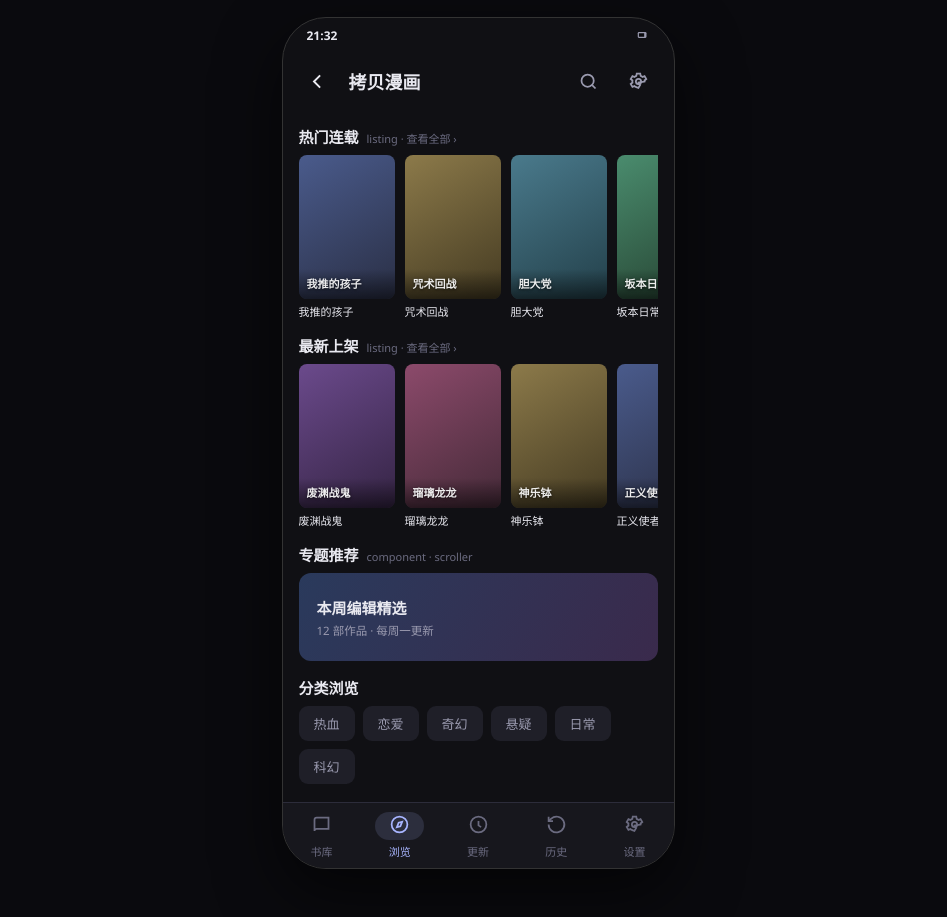
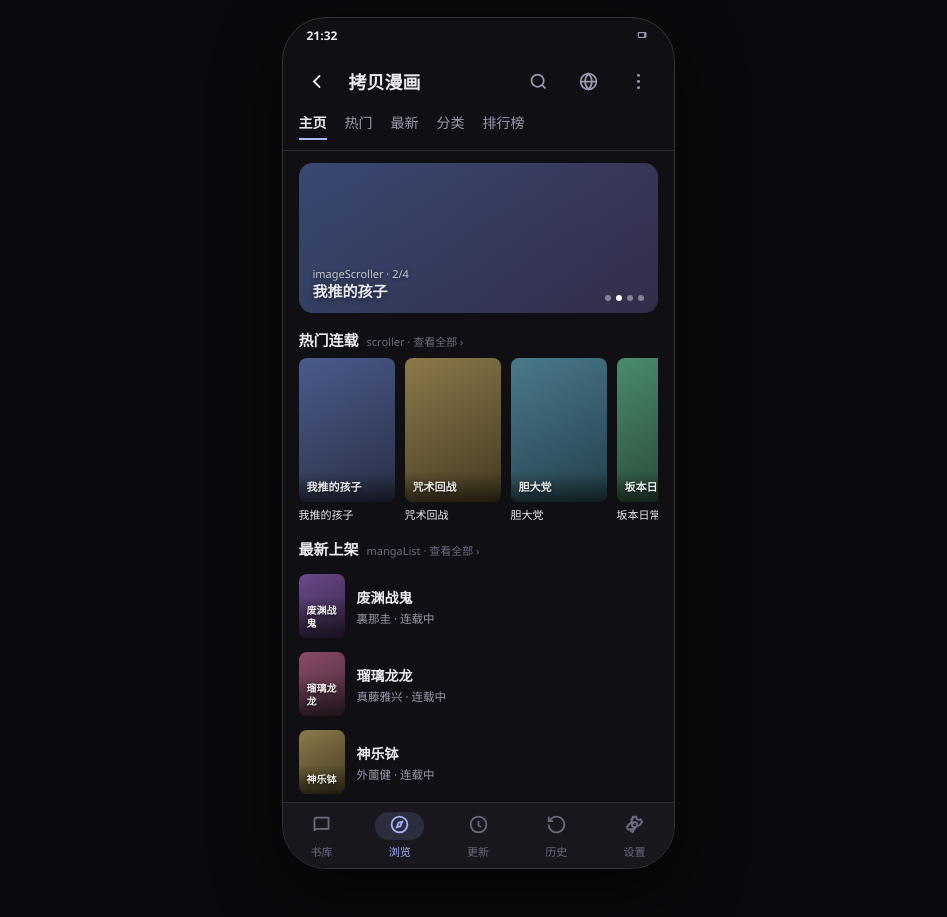
Before and after one commit to Sumidoku/Sumidoku-android, a plain HTML site: page design/preview/04-source-home.html in a window 1280 px wide. Shown: the part 83-1000 px from the top of the page, without its empty margins (162-1109 px from the left). Drawn offline with Linux system fonts and the light colour scheme.

Commit message:
design: align source page with Aidoku SourceHomeContentView
Listing selector header (home + each listing) and a HomeLayout component
stack with typed labels: imageScroller carousel, scroller row, mangaList
rows, mangaChapterList rows, links rows. App bar gains open-in-browser
and overflow (info/settings/login) to match Aidoku's nav items.

```diff
--- a/design/preview/04-source-home.html
+++ b/design/preview/04-source-home.html
@@ -5,10 +5,27 @@
 <meta name="viewport" content="width=device-width, initial-scale=1">
 <title>图源主页 · sumidoku-android 设计稿</title>
 <link rel="stylesheet" href="assets/mock.css">
+<style>
+  .listtabs { display: flex; gap: 18px; padding: 2px 16px 10px; border-bottom: 1px solid var(--border); overflow-x: auto; scrollbar-width: none; }
+  .listtabs span { font-size: 14px; color: var(--muted); white-space: nowrap; padding-bottom: 6px; }
+  .listtabs span.on { color: var(--text); font-weight: 600; border-bottom: 2px solid var(--accent); }
+  .banner { position: relative; border-radius: 14px; height: 150px; overflow: hidden; margin: 12px 0 4px; }
+  .banner .bt { position: absolute; left: 14px; bottom: 12px; font-size: 15px; font-weight: 700; text-shadow: 0 1px 6px rgba(0,0,0,.6); }
+  .banner .bs { position: absolute; left: 14px; bottom: 32px; font-size: 11px; color: rgba(255,255,255,.75); text-shadow: 0 1px 4px rgba(0,0,0,.6); }
+  .dots { position: absolute; right: 14px; bottom: 12px; display: flex; gap: 5px; }
+  .dots i { width: 6px; height: 6px; border-radius: 99px; background: rgba(255,255,255,.4); }
+  .dots i.on { background: #fff; }
+  .mrow { display: flex; gap: 12px; align-items: center; padding: 7px 0; }
+  .mrow .mc { width: 46px; height: 64px; border-radius: 8px; flex: none; position: relative; overflow: hidden; }
+  .mrow .mt { font-size: 14px; font-weight: 600; }
+  .mrow .ms { font-size: 11.5px; color: var(--muted); margin-top: 3px; }
+  .linkrow { display: flex; align-items: center; padding: 12px 2px; border-bottom: 1px solid var(--border); font-size: 14.5px; }
+  .linkrow .chev { margin-left: auto; color: var(--faint); }
+</style>
 </head>
 <body>
-<h1 class="page-title">图源主页</h1>
-<p class="page-sub">动态组件行（listing 横滑）· NDJSON 渐进渲染</p>
+<h1 class="page-title">图源页</h1>
+<p class="page-sub">对齐 Aidoku SourceHomeContentView：顶部 listing 切换头 + HomeLayout 组件栈（imageScroller / scroller / mangaList / mangaChapterList / links）</p>
 <div class="phone">
   <div class="statusbar"><span>21:32</span><span class="icons">
     <svg viewBox="0 0 24 24" fill="currentColor"><rect x="3" y="7" width="15" height="10" rx="2"/><rect x="5" y="9" width="9" height="6" fill="#0A0A0E"/></svg>
@@ -17,12 +34,26 @@
   <div class="appbar">
     <span class="iconbtn back"><svg viewBox="0 0 24 24" fill="none" stroke="currentColor" stroke-width="2.2"><path d="M15 5l-7 7 7 7"/></svg></span>
     <span class="title" style="font-size:18px">拷贝漫画</span>
-    <span class="iconbtn"><svg viewBox="0 0 24 24" fill="none" stroke="currentColor" stroke-width="2"><circle cx="11" cy="11" r="7"/><path d="m20 20-3.8-3.8"/></svg></span>
-    <span class="iconbtn"><svg viewBox="0 0 24 24" fill="none" stroke="currentColor" stroke-width="2"><circle cx="12" cy="12" r="3"/><path d="M19 12a7 7 0 0 0-.1-1.2l2-1.6-2-3.4-2.4 1a7 7 0 0 0-2-1.2L14 3h-4l-.5 2.6a7 7 0 0 0-2 1.2l-2.4-1-2 3.4 2 1.6A7 7 0 0 0 5 12c0 .4 0 .8.1 1.2l-2 1.6 2 3.4 2.4-1a7 7 0 0 0 2 1.2l2.4 1 2-3.4-2-1.6c.1-.4.1-.8.1-1.2z"/></svg></span>
+    <span class="iconbtn" title="搜索本源"><svg viewBox="0 0 24 24" fill="none" stroke="currentColor" stroke-width="2"><circle cx="11" cy="11" r="7"/><path d="m20 20-3.8-3.8"/></svg></span>
+    <span class="iconbtn" title="在浏览器打开"><svg viewBox="0 0 24 24" fill="none" stroke="currentColor" stroke-width="2"><circle cx="12" cy="12" r="9"/><path d="M3 12h18M12 3c2.5 2.6 3.9 5.7 3.9 9S14.5 18.4 12 21c-2.5-2.6-3.9-5.7-3.9-9S9.5 5.6 12 3z"/></svg></span>
+    <span class="iconbtn" title="源信息 / 设置 / 登录"><svg viewBox="0 0 24 24" fill="currentColor"><circle cx="12" cy="5" r="1.7"/><circle cx="12" cy="12" r="1.7"/><circle cx="12" cy="19" r="1.7"/></svg></span>
+  </div>
+
+  <div class="listtabs">
+    <span class="on">主页</span><span>热门</span><span>最新</span><span>分类</span><span>排行榜</span>
   </div>
 
   <div class="content">
-    <div class="hscroll-title"><b>热门连载</b><span>listing · 查看全部 ›</span></div>
+    <!-- imageScroller：大图轮播，点按进详情 -->
+    <div class="banner" style="background:linear-gradient(120deg,#2A3A5C 0%,#3A2A4C 100%)">
+      <div class="cover g1" style="position:absolute;inset:0;border-radius:0;opacity:.45"></div>
+      <div class="bs">imageScroller · 2/4</div>
+      <div class="bt">我推的孩子</div>
+      <div class="dots"><i></i><i class="on"></i><i></i><i></i></div>
+    </div>
+
+    <!-- scroller：横滑封面行 -->
+    <div class="hscroll-title"><b>热门连载</b><span>scroller · 查看全部 ›</span></div>
     <div class="hscroll">
       <div><div class="cover g1"><span class="ct">我推的孩子</span></div><div class="name">我推的孩子</div></div>
       <div><div class="cover g4"><span class="ct">咒术回战</span></div><div class="name">咒术回战</div></div>
@@ -30,24 +61,22 @@
       <div><div class="cover g3"><span class="ct">坂本日常</span></div><div class="name">坂本日常</div></div>
     </div>
 
-    <div class="hscroll-title"><b>最新上架</b><span>listing · 查看全部 ›</span></div>
-    <div class="hscroll">
-      <div><div class="cover g5"><span class="ct">废渊战鬼</span></div><div class="name">废渊战鬼</div></div>
-      <div><div class="cover g2"><span class="ct">瑠璃龙龙</span></div><div class="name">瑠璃龙龙</div></div>
-      <div><div class="cover g4"><span class="ct">神乐钵</span></div><div class="name">神乐钵</div></div>
-      <div><div class="cover g1"><span class="ct">正义使者</span></div><div class="name">正义使者</div></div>
-    </div>
+    <!-- mangaList：纵向列表行 -->
+    <div class="hscroll-title"><b>最新上架</b><span>mangaList · 查看全部 ›</span></div>
+    <div class="mrow"><div class="mc cover g5"><span class="ct" style="font-size:10px">废渊战鬼</span></div><div><div class="mt">废渊战鬼</div><div class="ms">裏那圭 · 连载中</div></div></div>
+    <div class="mrow"><div class="mc cover g2"><span class="ct" style="font-size:10px">瑠璃龙龙</span></div><div><div class="mt">瑠璃龙龙</div><div class="ms">真藤雅兴 · 连载中</div></div></div>
+    <div class="mrow"><div class="mc cover g4"><span class="ct" style="font-size:10px">神乐钵</span></div><div><div class="mt">神乐钵</div><div class="ms">外薗健 · 连载中</div></div></div>
 
-    <div class="hscroll-title"><b>专题推荐</b><span>component · scroller</span></div>
-    <div style="border-radius:12px;background:linear-gradient(120deg,#2A3A5C,#3A2A4C);height:88px;display:flex;align-items:center;padding:0 18px">
-      <div><div style="font-size:15px;font-weight:700">本周编辑精选</div><div style="font-size:11.5px;color:var(--muted);margin-top:4px">12 部作品 · 每周一更新</div></div>
-    </div>
+    <!-- mangaChapterList：封面+最近章节 -->
+    <div class="hscroll-title"><b>最近更新</b><span>mangaChapterList</span></div>
+    <div class="mrow"><div class="mc cover g6"><span class="ct" style="font-size:10px">胆大党</span></div><div><div class="mt">胆大党</div><div class="ms">第 187 话 · 2 小时前</div></div></div>
+    <div class="mrow"><div class="mc cover g3"><span class="ct" style="font-size:10px">坂本日常</span></div><div><div class="mt">坂本日常</div><div class="ms">第 212 话 · 5 小时前</div></div></div>
 
-    <div class="hscroll-title"><b>分类浏览</b></div>
-    <div class="chips" style="flex-wrap:wrap">
-      <span class="chip">热血</span><span class="chip">恋爱</span><span class="chip">奇幻</span>
-      <span class="chip">悬疑</span><span class="chip">日常</span><span class="chip">科幻</span>
-    </div>
+    <!-- links：整行跳转链接 -->
+    <div class="hscroll-title"><b>links</b></div>
+    <div class="linkrow">分类浏览<span class="chev">›</span></div>
+    <div class="linkrow">排行榜<span class="chev">›</span></div>
+    <div class="linkrow" style="border-bottom:0">在浏览器打开官网<span class="chev">↗</span></div>
   </div>
 
   <div class="bottomnav">
@@ -55,7 +84,7 @@
     <span class="tab active"><span class="pill"><svg viewBox="0 0 24 24" fill="none" stroke="currentColor" stroke-width="2"><circle cx="12" cy="12" r="9"/><path d="m15 9-2 5-4 1 2-5z"/></svg></span>浏览</span>
     <span class="tab"><span class="pill"><svg viewBox="0 0 24 24" fill="none" stroke="currentColor" stroke-width="2"><path d="M12 8v5l3 2"/><circle cx="12" cy="12" r="9"/></svg></span>更新</span>
     <span class="tab"><span class="pill"><svg viewBox="0 0 24 24" fill="none" stroke="currentColor" stroke-width="2"><path d="M3 12a9 9 0 1 0 3-6.7L3 8"/><path d="M3 3v5h5"/></svg></span>历史</span>
-    <span class="tab"><span class="pill"><svg viewBox="0 0 24 24" fill="none" stroke="currentColor" stroke-width="2"><circle cx="12" cy="12" r="3"/><path d="M19 12a7 7 0 0 0-.1-1.2l2-1.6-2-3.4-2.4 1a7 7 0 0 0-2-1.2L14 3h-4l-.5 2.6a7 7 0 0 0-2 1.2l-2.4-1-2 3.4 2 1.6A7 7 0 0 0 5 12c0 .4 0 .8.1 1.2l-2 1.6 2 3.4 2.4-1a7 7 0 0 0 2 1.2l2.4 1 2-3.4-2-1.6c.1-.4.1-.8.1-1.2z"/></svg></span>设置</span>
+    <span class="tab"><span class="pill"><svg viewBox="0 0 24 24" fill="none" stroke="currentColor" stroke-width="2"><circle cx="12" cy="12" r="3"/><path d="M19 12a7 7 0 0 0-.1-1.2l2-1.6-2-3.4-2.4 1a7 7 0 0 0-2-1.2L14 3h-4l-.5 2.6a7 7 0 0 0-2 1.2l2.4-1-2 3.4 2 1.6A7 7 0 0 0 5 12c0 .4 0 .8.1 1.2l-2 1.6 2 3.4 2.4-1a7 7 0 0 0 2 1.2l2.4-1-2 3.4-2-1.6c.1-.4.1-.8.1-1.2z"/></svg></span>设置</span>
   </div>
 </div>
 </body>
```
Also changed, not shown: design/preview/index.html (+1 -1 lines).
